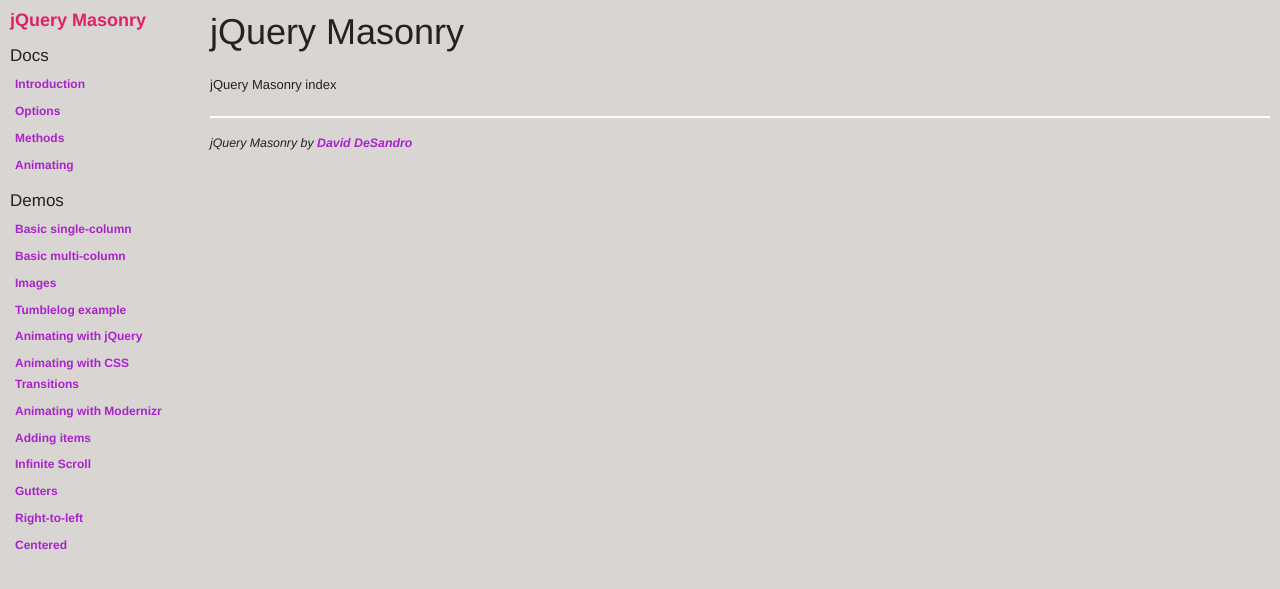
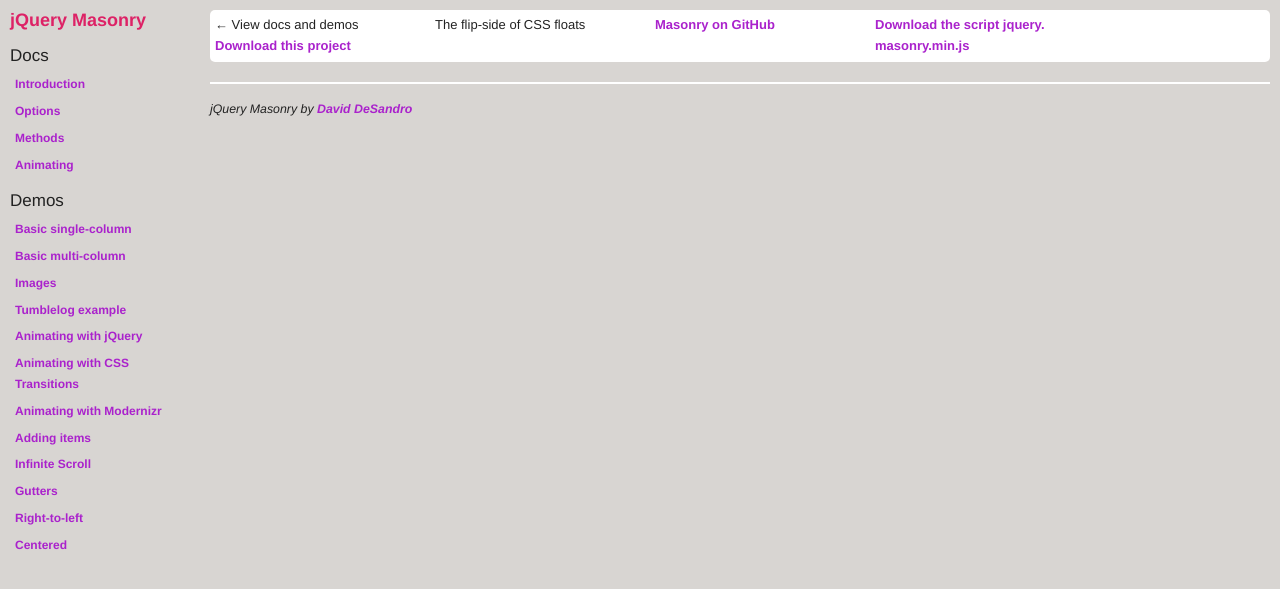
Before and after one commit to desandro/masonry, a Jekyll site: the page built from index.html, in a window 1280 px wide. Shown: the top 589 px of the page. Built offline with Jekyll 4.4.1, drawn with Linux system fonts in a browser that asks for light colours.

Commit message:
docs : homepage gets some love

```diff
--- a/_layouts/default.html
+++ b/_layouts/default.html
@@ -58,7 +58,9 @@
 
   <section id="content">
 
-    <h1>{{ page.title }}</h1>
+    {% if page.category != 'homepage' %}
+      <h1>{{ page.title }}</h1>
+    {% endif %}
 
     {{ content }}
 
--- a/index.html
+++ b/index.html
@@ -2,6 +2,44 @@
 title: jQuery Masonry
 layout: default
 category: homepage
+has_modernizr: true
 ---
 
-<p>jQuery Masonry index</p>
+
+<div id="container" class="transitions-enabled clearfix">
+
+  <div class="item col2">
+    &larr; View docs and demos
+  </div>
+
+  <div class="item">
+    The flip-side of CSS floats
+  </div>
+
+  <div class="item col2 link">
+    <a href="https://github.com/desandro/masonry">Masonry on GitHub</a>
+  </div>
+
+  <div class="item col2 link">
+    <a href="jquery.masonry.min.js">Download the script jquery.&#8203;masonry.&#8203;min.js</a>
+  </div>
+
+  <div class="item col2 link">
+    <a href="#">Download this project</a>
+  </div>
+
+</div> <!-- #container -->
+
+<script src="{{ page.root_path }}{{ site.jquery_js }}"></script>
+<script src="{{ page.root_path }}{{ site.masonry_js }}"></script>
+<script>
+  $(function(){
+
+    $('#container').masonry({
+      itemSelector: '.item',
+      columnWidth: 220,
+      isAnimated: !Modernizr.csstransitions
+    });
+
+  });
+</script>
```
